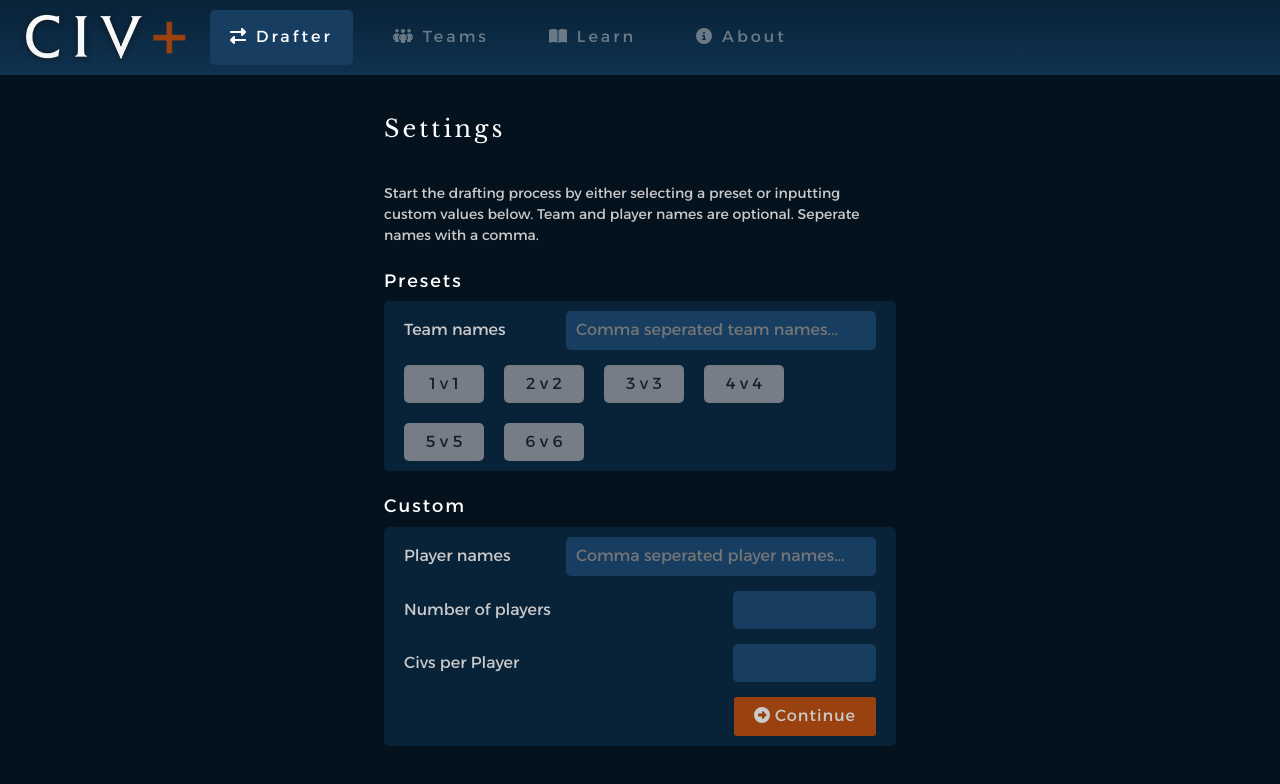
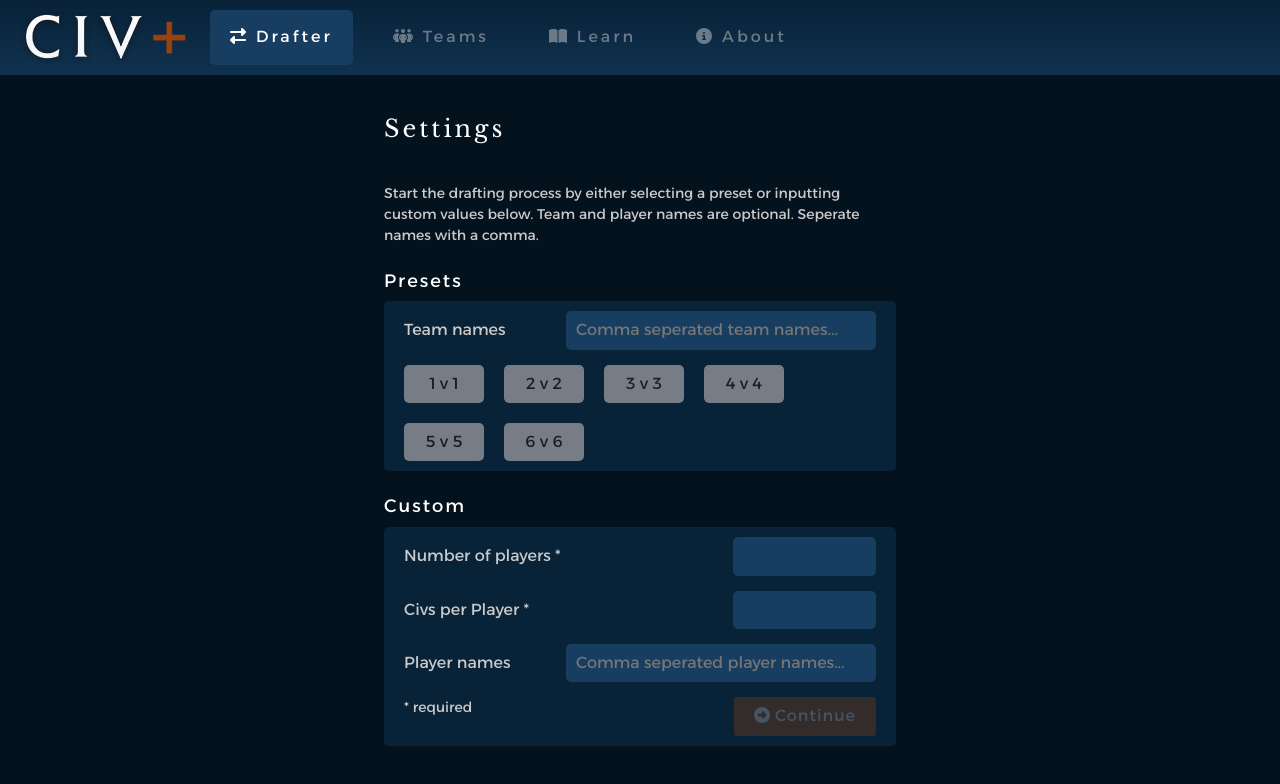
Before and after one commit to acayirli/civplus, a React (Vite) app: page / in a window 1280 px wide. Shown: the top 784 px of the page. Built offline with nearby package versions, Linux system fonts and the light colour scheme.

Commit message:
disabled button style & disable continue button

```diff
--- a/src/components/civplus/drafter/drafterCivResults/DrafterCivResults.tsx
+++ b/src/components/civplus/drafter/drafterCivResults/DrafterCivResults.tsx
@@ -12,7 +12,7 @@ import { Civ } from "../../civ/Civ";
 import { CivCard } from "../../civCard/CivCard";
 import { CivLabel } from "../../civLabel/CivLabel";
 import { DrafterTimeline } from "../drafterTimeline/DrafterTimeline";
-import { DrafterSettingsModel } from "../settings/Settings";
+import { DrafterSettingsModel } from "../settings/DrafterSettings";
 
 import "./drafterCivResults.css";
 
--- a/src/components/civplus/drafter/drafterMain/DrafterMain.tsx
+++ b/src/components/civplus/drafter/drafterMain/DrafterMain.tsx
@@ -3,7 +3,7 @@ import { CivModel, civs } from "../../../../civs";
 import { Main } from "../../../meadow/main/Main";
 import { DrafterBans } from "../bans/DrafterBans";
 import { DrafterCivResults } from "../drafterCivResults/DrafterCivResults";
-import { DrafterSettings, DrafterSettingsModel } from "../settings/Settings";
+import { DrafterSettings, DrafterSettingsModel } from "../settings/DrafterSettings";
 
 import "./drafterMain.css";
 
--- a/src/components/civplus/drafter/settings/Settings.tsx
+++ b/src/components/civplus/drafter/settings/DrafterSettings.tsx
@@ -26,8 +26,8 @@ const presets = [
 ]
 
 export function DrafterSettings({ onSettingsConfirmed }: { onSettingsConfirmed: (drafterSettings: DrafterSettingsModel) => void }) {
-    const [numberOfPlayers, setNumberOfPlayers] = useState<number>(0);
-    const [civsPerPlayer, setCivsPerPlayer] = useState<number>(0);
+    const [numberOfPlayers, setNumberOfPlayers] = useState<number | null>(null);
+    const [civsPerPlayer, setCivsPerPlayer] = useState<number | null>(null);
     const [playerNames, setPlayerNames] = useState<string[]>([]);
     const [teamNames, setTeamNames] = useState<string[]>([]);
 
@@ -59,8 +59,8 @@ export function DrafterSettings({ onSettingsConfirmed }: { onSettingsConfirmed:
 
     function handleClickContinueCustomSettings() {
         onSettingsConfirmed({
-            civsPerPlayer: civsPerPlayer,
-            numberOfPlayers: numberOfPlayers,
+            civsPerPlayer: civsPerPlayer!,
+            numberOfPlayers: numberOfPlayers!,
             playerNames: playerNames
         });
     }
@@ -96,20 +96,21 @@ export function DrafterSettings({ onSettingsConfirmed }: { onSettingsConfirmed:
             <h3>Custom</h3>
 
             <ContentBox>
+                <InlineInput type="number" label="Number of players *" width={143} onChange={handleOnChangeNumberOfPlayer} />
+
+                <Space spacing="sm" />
+
+                <InlineInput type="number" label="Civs per Player *" width={143} onChange={handleOnChangeCivsPerPlayer} />
+
+                <Space spacing="sm" />
+
                 <InlineInput type="text" label="Player names" width={310} onChange={handleOnChangePlayerNames} placeholder="Comma seperated player names..." />
 
                 <Space spacing="sm" />
 
-                <InlineInput type="number" label="Number of players" width={143} onChange={handleOnChangeNumberOfPlayer} />
-
-                <Space spacing="sm" />
-
-                <InlineInput type="number" label="Civs per Player" width={143} onChange={handleOnChangeCivsPerPlayer} />
-
-                <Space spacing="sm" />
-
-                <Container justifyContent="flex-end">
-                    <Button text="Continue" icon={<FontAwesomeIcon icon={faCircleRight} />} onClick={handleClickContinueCustomSettings} />
+                <Container justifyContent="space-between">
+                    <p>* required</p>
+                    <Button text="Continue" icon={<FontAwesomeIcon icon={faCircleRight} />} onClick={handleClickContinueCustomSettings} disabled={!civsPerPlayer || !numberOfPlayers} />
                 </Container>
             </ContentBox>
         </div>
--- a/src/components/civplus/drafter/settings/settingsPreset/SettingsPreset.tsx
+++ b/src/components/civplus/drafter/settings/settingsPreset/SettingsPreset.tsx
@@ -1,4 +1,4 @@
-import { DrafterSettingsModel } from "../Settings";
+import { DrafterSettingsModel } from "../DrafterSettings";
 import "./settingsPreset.css";
 
 export function SettingsPreset({ text, drafterSettings, onSelect }: { text: string, drafterSettings: DrafterSettingsModel, onSelect: (drafterSettings: DrafterSettingsModel) => void }) {
--- a/src/components/meadow/button/Button.tsx
+++ b/src/components/meadow/button/Button.tsx
@@ -1,8 +1,8 @@
 import "./button.css";
 
-export function Button({ text, icon, onClick, variant = "primary" }: { text: string, icon: React.ReactNode, onClick: () => void, variant?: "primary" | "secondary" }) {
+export function Button({ text, icon, onClick, variant = "primary", disabled }: { text: string, icon: React.ReactNode, onClick: () => void, variant?: "primary" | "secondary", disabled?: boolean }) {
     return (
-        <button className={`button button--${variant}`} type="button" onClick={onClick}>
+        <button className={`button button--${variant}`} type="button" onClick={onClick} disabled={disabled}>
             {icon} {text}
         </button>
     );
--- a/src/components/meadow/button/button.css
+++ b/src/components/meadow/button/button.css
@@ -30,3 +30,8 @@
 .button--secondary:active {
     background-color: var(--color-grey-5);
 }
+
+.button:disabled {
+    opacity: .3;
+    pointer-events: none;
+}
```
